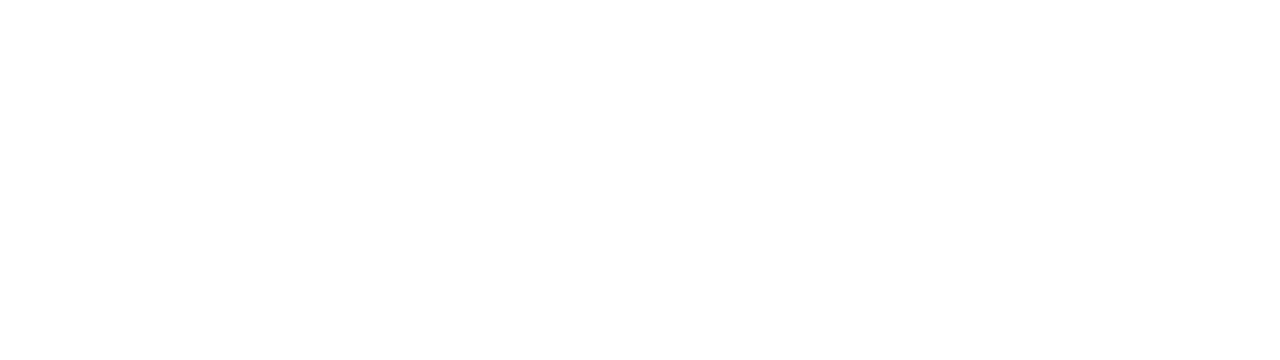
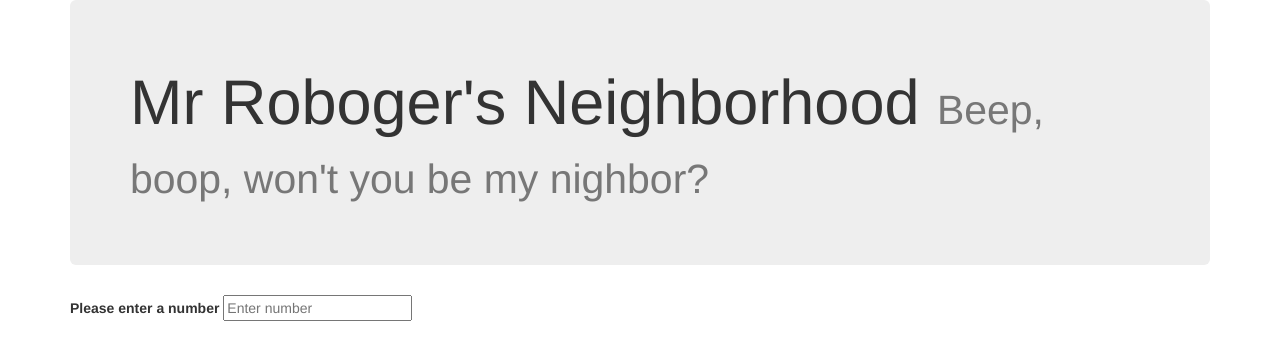
Before and after one commit to davidabutler92/roboger-s-neighborhood, a plain HTML site: page index.html in a window 1280 px wide. Drawn offline with Linux system fonts and the light colour scheme.

Commit message:
add header 1, form-group with a placeholder for user's input

```diff
--- a/index.html
+++ b/index.html
@@ -8,6 +8,19 @@
     <title></title>
   </head>
   <body>
-
+    <div class="container">
+      <div class="jumbotron">
+        <h1>
+          Mr Roboger's Neighborhood
+          <small>Beep, boop, won't you be my nighbor?</small>
+        </h1>
+      </div>
+      <form id="robogersForm">
+        <div class="form-group">
+          <label for="userInput">Please enter a number</label>
+          <input type="number" name="userInput" id="userInput" placeholder="Enter number">
+        </div>
+      </form>
+    </div>
   </body>
 </html>
```
